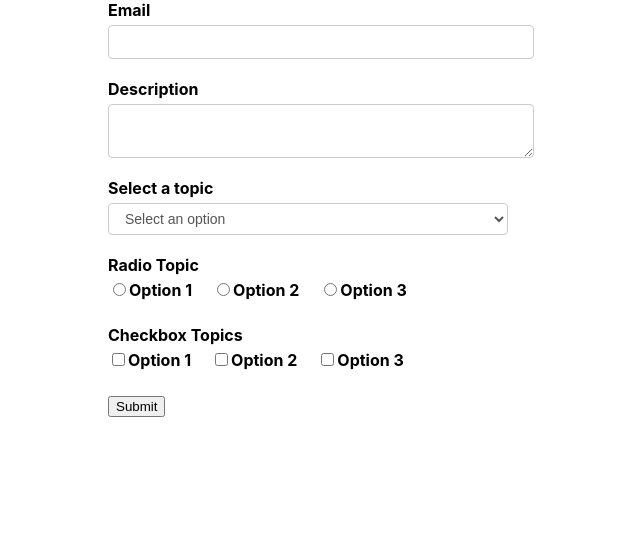
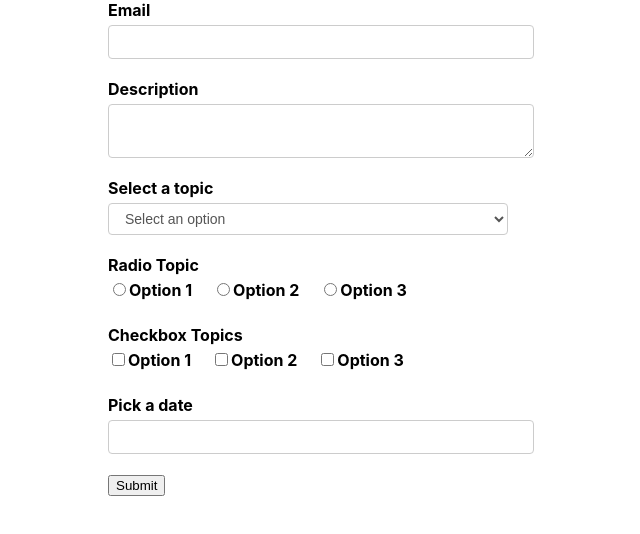
Before and after one commit to josephmathew900/react_formik, a React (Create React App) app: page / in a window 1280 px wide. Shown: the top 534 px of the page, without its empty margins (319-959 px from the left). Built offline with nearby package versions, Linux system fonts and the light colour scheme.

Commit message:
Date Picker

```diff
--- a/package.json
+++ b/package.json
@@ -8,6 +8,7 @@
     "@testing-library/user-event": "^12.1.10",
     "formik": "^2.2.6",
     "react": "^17.0.1",
+    "react-datepicker": "^3.6.0",
     "react-dom": "^17.0.1",
     "react-scripts": "4.0.3",
     "web-vitals": "^1.0.1",
--- /dev/null
+++ b/src/formik_controls_demo/DatePicker.js
@@ -0,0 +1,33 @@
+import React from "react";
+import DateView from "react-datepicker";
+import "react-datepicker/dist/react-datepicker.css";
+import { Field, ErrorMessage } from "formik";
+import TextError from "./TextError";
+
+function DatePicker(props) {
+  const { label, name, ...rest } = props;
+
+  return (
+    <div className="form-control">
+      <label htmlFor={name}>{label}</label>
+      <Field name={name}>
+        {({ form, field }) => {
+          const { setFieldValue } = form;
+          const { value } = field;
+          return (
+            <DateView
+              id={name}
+              {...field}
+              {...rest}
+              selected={value}
+              onChange={(value) => setFieldValue(name, value)}
+            />
+          );
+        }}
+      </Field>
+      <ErrorMessage name={name} component={TextError} />
+    </div>
+  );
+}
+
+export default DatePicker;
--- a/src/formik_controls_demo/FormikContainer.js
+++ b/src/formik_controls_demo/FormikContainer.js
@@ -29,6 +29,7 @@ function FormikContainer() {
     selectOption: "",
     radioOption: "",
     checkboxOption: [],
+    birthDate: "",
   };
 
   const validationSchema = Yup.object({
@@ -36,7 +37,8 @@ function FormikContainer() {
     description: Yup.string().required("Required!"),
     selectOption: Yup.string().required("Required!"),
     radioOption: Yup.string().required("Required!"),
-    checkboxOption: Yup.array().min(1,"Required!"),
+    checkboxOption: Yup.array().min(1, "Required!"),
+    birthDate: Yup.date().required("Required!").nullable(),
   });
 
   const onSubmit = (values) => {
@@ -85,6 +87,8 @@ function FormikContainer() {
             options={checkboxOptions}
           />
 
+          <FormikControl control="date" label="Pick a date" name="birthDate" />
+
           <button type="submit">Submit</button>
         </Form>
       )}
--- a/src/formik_controls_demo/FormikControl.js
+++ b/src/formik_controls_demo/FormikControl.js
@@ -4,6 +4,7 @@ import RadioButtons from "./RadioButtons";
 import CheckboxGroup from "./CheckboxGroup";
 import Select from "./Select";
 import Textarea from "./Textarea";
+import DatePicker from "./DatePicker";
 
 function FormikControl(props) {
   const { control, ...rest } = props;
@@ -18,7 +19,8 @@ function FormikControl(props) {
       return <RadioButtons {...rest} />;
     case "checkbox":
       return <CheckboxGroup {...rest} />;
-    case "daate":
+    case "date":
+      return <DatePicker {...rest} />;
     default:
       return null;
   }
```
Also changed, not shown: 1 other file (tests, documents, lock files or other folders).
